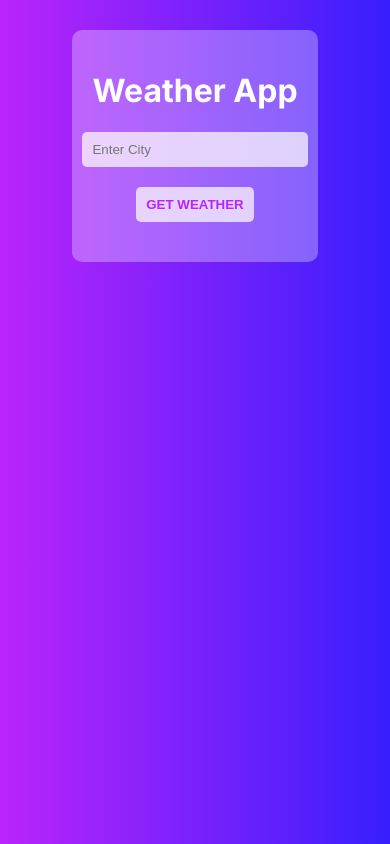
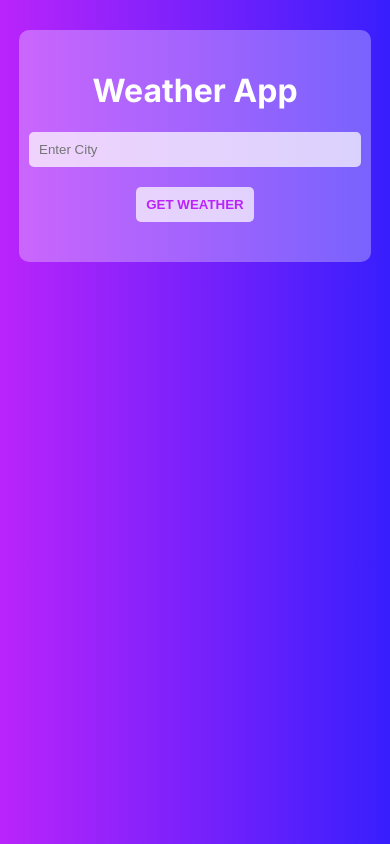
Before and after one commit to Avinash-1-10/weather-app-new, a plain HTML site: page index.html in a window 390 px wide. Drawn offline with Linux system fonts and the light colour scheme.

Commit message:
Update style.css

```diff
--- a/style.css
+++ b/style.css
@@ -109,6 +109,11 @@ form input[type="submit"]:hover {
 }
 
 @media (max-width: 768px) {
+
+    .container{
+    min-width: 80%;
+  }
+
   form {
     flex-direction: column;
   }
```
